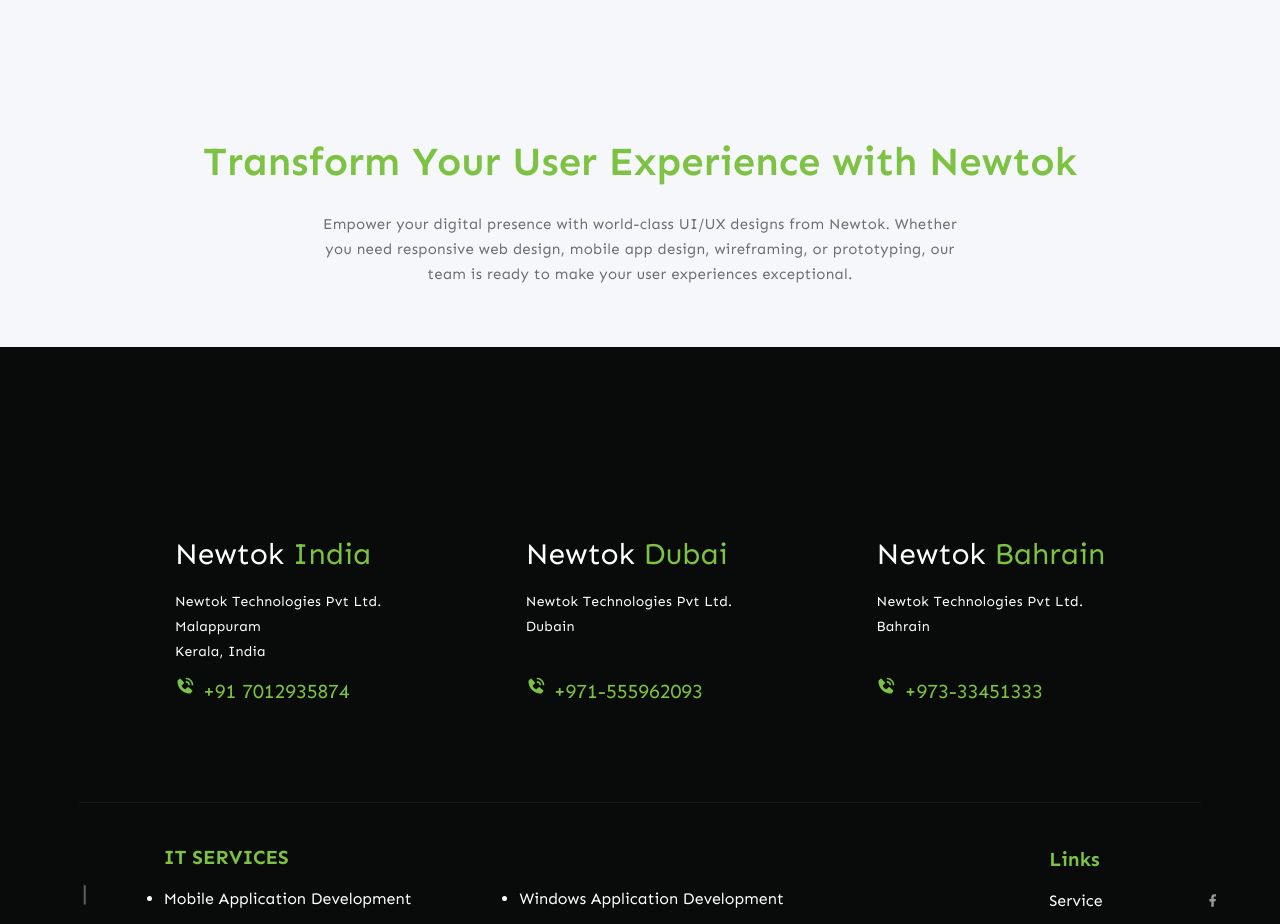
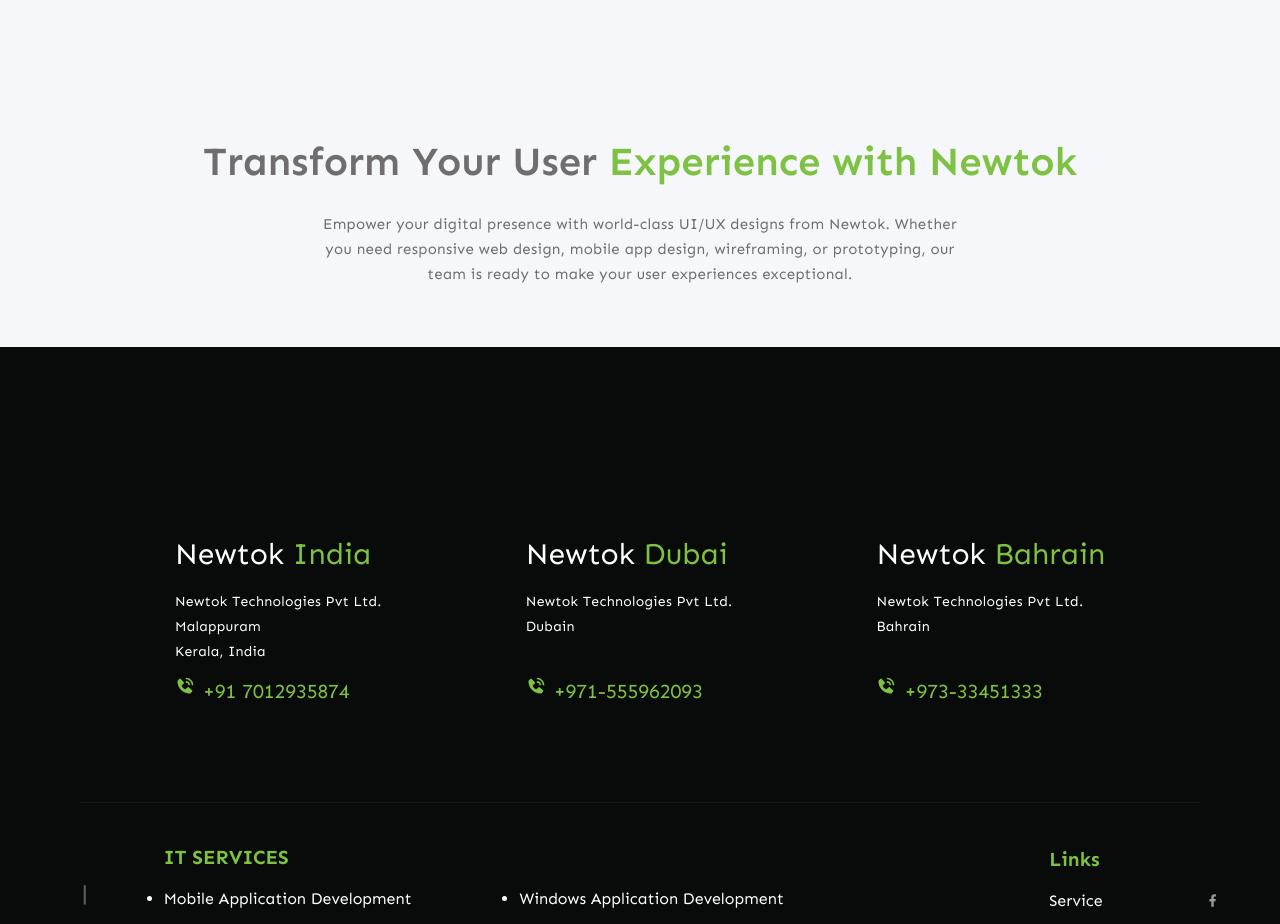
Before and after one commit to NewTokTech/NewTok, a Next.js app: page /services/digital-experience in a window 1280 px wide. Shown: the part 3680-4604 px from the top of the page. Built offline with nearby package versions, Linux system fonts and the light colour scheme.

Commit message:
shibil:bug solve

```diff
--- a/src/components/ServicesContainar/ServiceDigitalExperience/ServiceContainer.tsx
+++ b/src/components/ServicesContainar/ServiceDigitalExperience/ServiceContainer.tsx
@@ -111,7 +111,8 @@
     { head: " Support", p: "Our commitment to your success doesn't end with the project delivery." },
 ];
 
-const h = "Transform Your User    Experience with Newtok"
+const h = "Transform Your User    "
+const h2 = "Experience with Newtok"
 const para = "Empower your digital presence with world-class UI/UX designs from Newtok. Whether you need responsive web design, mobile app design, wireframing, or prototyping, our team is ready to make your user experiences exceptional."
 
 const ServiceContainer = () => {
@@ -122,7 +123,7 @@
                 return <SingleContainer position={value.position} Hthree={value.Hthree} img={value.img} HOne={value.HOne} HTwo={value.HTwo} text={value.text} key={index} />
             })}
             <ServiceWhyUs whyUsArray={whyUsArray} />
-            <ServiceLastHeading h={h} para={para} />
+            <ServiceLastHeading h={h} para={para} h2={h2} />
         </>
     )
 }
--- a/src/components/ServicesContainar/ServiceDigitalExperience/ServiceDigitalExperienceTwo.tsx
+++ b/src/components/ServicesContainar/ServiceDigitalExperience/ServiceDigitalExperienceTwo.tsx
@@ -125,7 +125,8 @@
 const Paragraph = "In the fast-evolving world of digital commerce, it's imperative for businesses to provide seamless, engaging, and secure online shopping experiences. At Newtok, we specialize in creating innovative digital commerce solutions that help businesses thrive in the ever-growing e-commerce landscape."
 
 
-const h = "Take Your Business to New Heights with Newtok"
+const h = "Take Your Business "
+const h2 ="to New Heights with Newtok"
 const para = "Empower your online business with cutting-edge digital commerce solutions from Newtok. Whether you need assistance with platform selection, user-centric design, e-commerce development, or digital marketing, our team is ready to help you succeed in the world of online commerce."
 
 const ServiceContainer = () => {
@@ -137,7 +138,7 @@
         return <SingleContainer position={value.position} Hthree={value.Hthree} img={value.img} HOne={value.HOne} HTwo={value.HTwo} text={value.text} key={index} />
       })}
       <ServiceWhyUs whyUsArray={whyUsArray} />
-      <ServiceLastHeading h={h} para={para} />
+      <ServiceLastHeading h={h} para={para} h2={h2} />
     </>
   )
 }
--- a/src/components/ServicesContainar/ServicesAI/ServiceDataAiContainar.tsx
+++ b/src/components/ServicesContainar/ServicesAI/ServiceDataAiContainar.tsx
@@ -123,7 +123,8 @@
  },
 ];
 
-const h = "Get the Most from Your Data"
+const h = "Get the Most"
+const h2 = " from Your Data"
 const para = "At Newtok, we are at the forefront of revolutionizing enterprise solutions across a multitude of industries, including health, construction,"
 
 
@@ -136,7 +137,7 @@
         return <SingleContainer position={value.position} Hthree={value.Hthree} img={value.img} HOne={value.HOne} HTwo={value.HTwo} text={value.text} key={index} />
       })}
     <ServiceWhyUs whyUsArray={whyUsArray} />
-    <ServiceLastHeading h={h} para={para} />
+    <ServiceLastHeading h={h} para={para} h2={h2} />
     </>
   )
 }
--- a/src/components/ServicesContainar/ServicesAI/ServicesAiTwo.tsx
+++ b/src/components/ServicesContainar/ServicesAI/ServicesAiTwo.tsx
@@ -135,7 +135,8 @@
 ];
 
 
-const h = "Unlock the Potential of Advanced Analytics - ML/AI"
+const h = "Unlock the Potential of "
+const h2 = "Advanced Analytics - ML/AI"
 const para = "Discover new possibilities and optimize your operations with Newtok's Advanced Analytics - ML/AI services. Whether you need predictive modeling, AI-driven automation, or customized ML models, our team is ready to empower your organization."
 
 const ServicesAiTwo = () => {
@@ -148,7 +149,7 @@
       })}
       <ServiceWhyUs whyUsArray={whyUsArray} />
       {/* </div> */}
-      <ServiceLastHeading h={h} para={para} />
+      <ServiceLastHeading h={h} para={para} h2={h2} />
     </>
   )
 }
--- a/src/components/servicePage/ServiceLastHeading.tsx
+++ b/src/components/servicePage/ServiceLastHeading.tsx
@@ -3,14 +3,15 @@
 interface contect {
     h: string;
     para: string;
+    h2: string;
 }
 
 const ServiceLastHeading = (props:contect) => {
   return (
     <div>
          <h1 className="text-secondary lg:text-[40px] mt-5 text-center font-semibold">
-          {/* <span className="">{props.h} </span> */}
-          <span className="text-primary">{props.h}</span>
+          <span className="">{props.h} </span>
+          <span className="text-primary">{props.h2}</span>
         </h1>
         <div className="flex justify-center">
           <p className="text-secondary lg:text-[15px] mt-5 mb-5 text-center font-light max-w-screen-sm">
```
